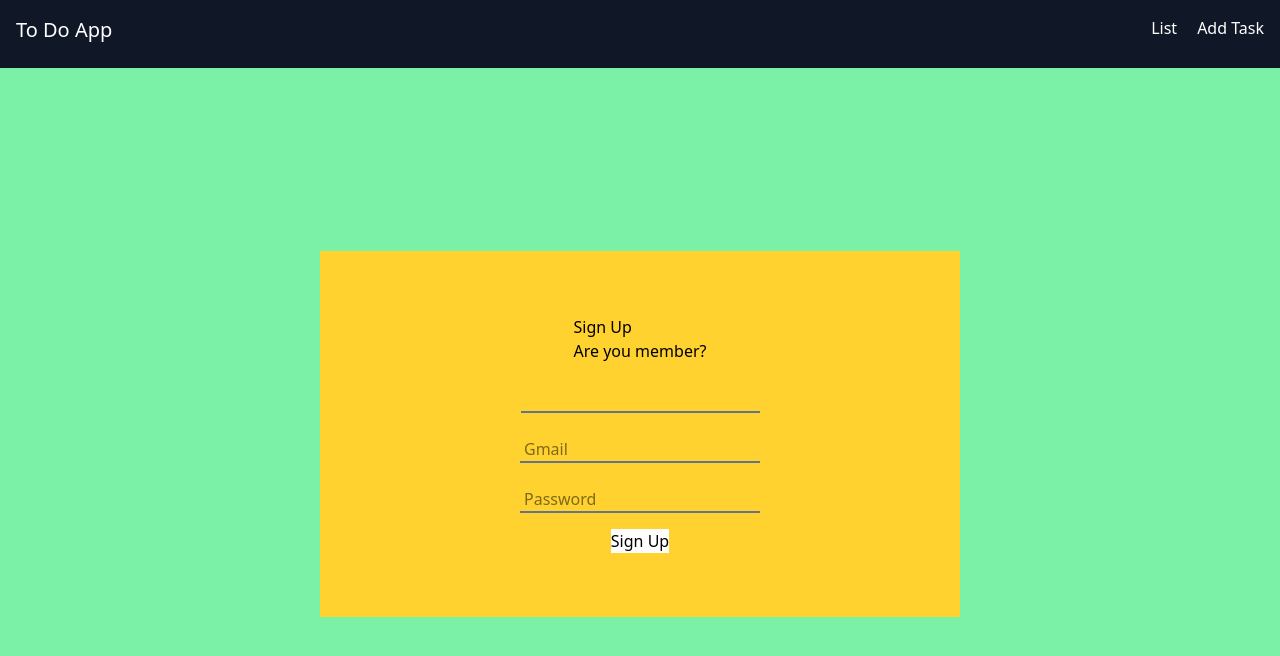
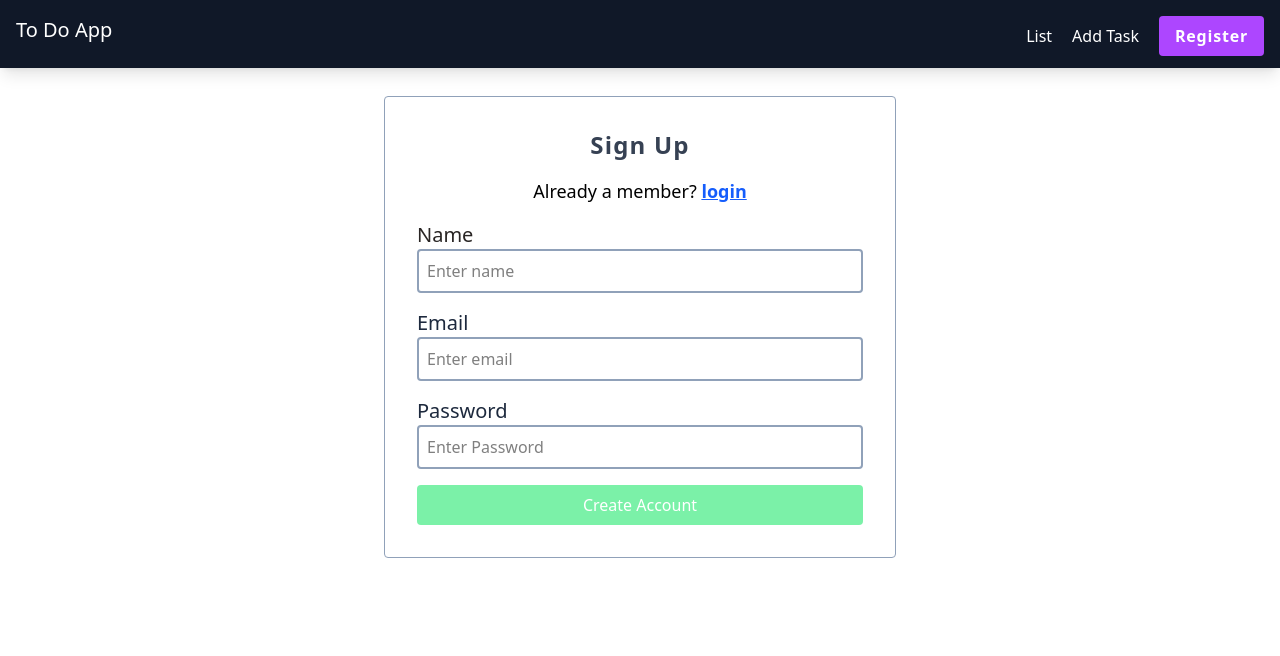
Before and after one commit to dharmendrachauhan-dev/To-Do-App, a React (Vite) app in the folder Frontend toDoApp/: page /signup in a window 1280 px wide. Shown: the top 656 px of the page. Built offline with nearby package versions, Linux system fonts and the light colour scheme.

Commit message:
add register  ui

```diff
--- a/Frontend toDoApp/src/components/AddTask/AddTask.jsx
+++ b/Frontend toDoApp/src/components/AddTask/AddTask.jsx
@@ -1,8 +1,10 @@
-import { useState } from 'react'
+import { useState } from 'react';
+import { useNavigate } from 'react-router-dom'
 
 function AddTask() {
 
   const [taskData, setTaskData] = useState()
+  const navigate = useNavigate();
   const handleAddTask = async () => {
     console.log(taskData)
     let result = await fetch('http://localhost:8000/add-task', {
@@ -14,7 +16,8 @@ function AddTask() {
     })
     result= await result.json();
     if(result){
-      console.log("new task added")
+      navigate("/")
+      console.log("new task added");
     }
   }
 
@@ -22,8 +25,8 @@ function AddTask() {
     <>
 
         <div className="p-7 max-h-screen flex flex-col items-center justify-center">
-          <div className="border border-slate-400 shadow-slate-300 p-8 flex flex-col gap-4 max-w-md rounded">
-            <h1 className="text-center font-medium text-lg text-gray-700">Add New Task</h1>
+          <div className="border border-slate-400 shadow-slate-300 p-8 flex flex-col w-lg gap-4 rounded">
+            <h1 className="text-center font-bold tracking-wider  text-xl text-gray-700">Add New Task</h1>
             <div className="flex flex-col">
               <label htmlFor="title" className="text-stone-800 text-xl">Title:</label>
               <input
--- /dev/null
+++ b/Frontend toDoApp/src/components/Login/Login.jsx
@@ -0,0 +1,46 @@
+import { Link } from 'react-router-dom'
+import {useState} from 'react'
+
+
+function Signin() {
+
+  const [userData, setUserData] = useState()
+
+  return (
+    <>
+     <div className="p-7 max-h-screen flex flex-col items-center justify-center">
+          <div className="border border-slate-400 shadow-slate-300 w-lg p-8 flex flex-col gap-4 rounded">
+            <h1 className="text-center font-bold tracking-wider text-2xl text-gray-700">LogIn</h1>
+            <p className="text-lg text-center">Create new account <Link to="/signup" className="text-blue-600 underline font-semibold">SignUp</Link></p>
+            <div className="flex flex-col">
+              <label htmlFor="email" className="text-xl text-slate-800">Email</label>
+              <input
+                type="email"
+                className="border-2 border-slate-400 rounded px-2 py-2 focus:border-emerald-500 outline-none"
+                placeholder="Enter email"
+                onChange={(event)=>setUserData((prev)=>({...prev, email:event.target.value}))}
+              />
+            </div>
+            <div className="flex flex-col">
+              <label htmlFor="password" className="text-xl text-slate-800">Password</label>
+              <input
+                type="password"
+                className="border-2 border-slate-400 rounded px-2 py-2 focus:border-emerald-500 outline-none"
+                required
+                placeholder="Enter Password"
+                onChange={(event)=>setUserData((prev)=>({...prev, password:event.target.value}))}
+              />
+            </div>
+            <button
+            className="bg-green-300 w-full cursor-pointer py-2 rounded font-medium text-white"
+            onClick={() => console.log(userData)}
+            >
+              Login
+            </button>
+          </div>
+        </div>
+    </>
+  )
+}
+
+export default Signin
--- a/Frontend toDoApp/src/components/Navbar/Navbar.jsx
+++ b/Frontend toDoApp/src/components/Navbar/Navbar.jsx
@@ -1,16 +1,15 @@
-import React from "react";
 import { NavLink , Link } from "react-router-dom";
 
 function Navbar() {
   return (
     <>
       <nav className="bg-gray-900 shadow-lg text-white">
-        <div className="flex justify-between h-17 max-w-7xl m-auto p-4 ">
+        <div className="flex justify-between h-17 max-w-7xl mx-auto p-4 ">
           <div className="text-xl">
            <Link to='/'>To Do App</Link>
           </div>
           <div>
-            <ul className="flex gap-5">
+            <ul className="flex gap-5 justify-center items-center">
               <NavLink
               to="/"
               className={({isActive}) => isActive ? "text-orange-300 text-lg" : "text-white"}
@@ -23,6 +22,12 @@ function Navbar() {
               >
                 Add Task
               </NavLink>
+              <NavLink
+              to="/signup"
+              className={({isActive}) => isActive ? "text-white bg-purple-500 px-4 py-2 font-semibold tracking-wider rounded duration-400 hover:bg-purple-600" : "text-white bg-purple-500 px-4 py-2 font-semibold tracking-wider rounded duration-400 hover:bg-purple-600"}
+              >
+                Register
+              </NavLink>
             </ul>
           </div>
         </div>
--- a/Frontend toDoApp/src/components/SignUp/Signup.jsx
+++ b/Frontend toDoApp/src/components/SignUp/Signup.jsx
@@ -1,42 +1,56 @@
-function Signup() {
+import { Link } from 'react-router-dom';
+import { useState } from 'react';
+
+function signup() {
+
+  const [userData, setUserData] = useState()
+
   return (
     <>
-        <div className="h-[calc(100vh-68px)] flex items-center justify-center bg-green-300">
-          <div className="bg-amber-300 h-1/2 w-1/2 flex flex-col justify-center items-center">
-            <form action="">
-              <div className="flex justify-center flex-col items-center gap-4">
-                <div>
-                  <h1>Sign Up</h1>
-                  <p>Are you member?</p>
-                </div>
-                <div>
+        <div className="p-7 max-h-screen flex flex-col items-center justify-center">
+          <div className="border border-slate-400 shadow-slate-300 w-lg p-8 flex flex-col gap-4 rounded">
+            <h1 className="text-center font-bold tracking-wider text-2xl text-gray-700">Sign Up</h1>
+            <p className="text-lg text-center">Already a member? <Link to="/login" className="text-blue-600 underline font-semibold">login</Link></p>
+            <div className="flex flex-col ">
+              <label htmlFor="title" className="text-stone-800 text-xl">Name</label>
               <input
                 type="text"
-                    placeholder="Name"
-                    className="px-1 pt-2 border-b-2 border-slate-500 w-full placeholder-transparent focus-outline"
+                className="border-2 border-slate-400 rounded px-2 py-2 focus:border-emerald-500 outline-none"
+                placeholder="Enter name"
+                required
+                onChange={(event)=> setUserData((prev) => ({...prev, name:event.target.value}))}
               />
             </div>
-                <div>
+            <div className="flex flex-col">
+              <label htmlFor="email" className="text-xl text-slate-800">Email</label>
               <input
                 type="email"
-                    placeholder="Gmail"
-                    className="px-1 pt-2 border-b-2 border-slate-500 w-60"
+                className="border-2 border-slate-400 rounded px-2 py-2 focus:border-emerald-500 outline-none"
+                placeholder="Enter email"
+                required
+                onChange={(event) => setUserData((prev)=>({...prev, email:event.target.value}))}
               />
             </div>
-                <div>
+            <div className="flex flex-col">
+              <label htmlFor="password" className="text-xl text-slate-800">Password</label>
               <input
                 type="password"
-                    placeholder="Password"
-                    className="px-1 pt-2 border-b-2 border-slate-500 w-60"
+                className="border-2 border-slate-400 rounded px-2 py-2 focus:border-emerald-500 outline-none"
+                placeholder="Enter Password"
+                required
+                onChange={(event)=> setUserData((prev) => ({...prev, password:event.target.value}))}
               />
             </div>
-                <button className="bg-white">Sign Up</button>
-              </div>
-            </form>
+            <button
+            className="bg-green-300 w-full cursor-pointer py-2 rounded font-medium text-white"
+            onClick={() => console.log(userData)}
+            >
+              Create Account
+            </button>
           </div>
         </div>
     </>
   );
 }
 
-export default Signup;
+export default signup;
--- a/Frontend toDoApp/src/main.jsx
+++ b/Frontend toDoApp/src/main.jsx
@@ -6,7 +6,8 @@ import AddTask from '/src/components/AddTask/AddTask.jsx'
 import List from '/src/components/TaskList/TaskList.jsx'
 import Layout from './Layout.jsx'
 import UpdateTask from './components/Update/UpdateTask.jsx';
-import Signup from './components/SignUp/Signup.jsx'
+import Signup from './components/Signup/Signup.jsx'
+import Login from './components/Login/Login.jsx'
 
 const router = createBrowserRouter(
   createRoutesFromElements(
@@ -15,6 +16,7 @@ const router = createBrowserRouter(
       <Route path='/add' element={<AddTask />}/>
       <Route path='/update/:id' element={<UpdateTask />}/>
       <Route path='/signup' element={<Signup />}/>
+      <Route path='/login' element={<Login />}/>
     </Route>
   )
 )
```
Also changed, not shown: Frontend toDoApp/src/components/SignIn/Signin.jsx (deleted, +0 -10 lines). Lines whose indentation alone changed are shown as unchanged.
